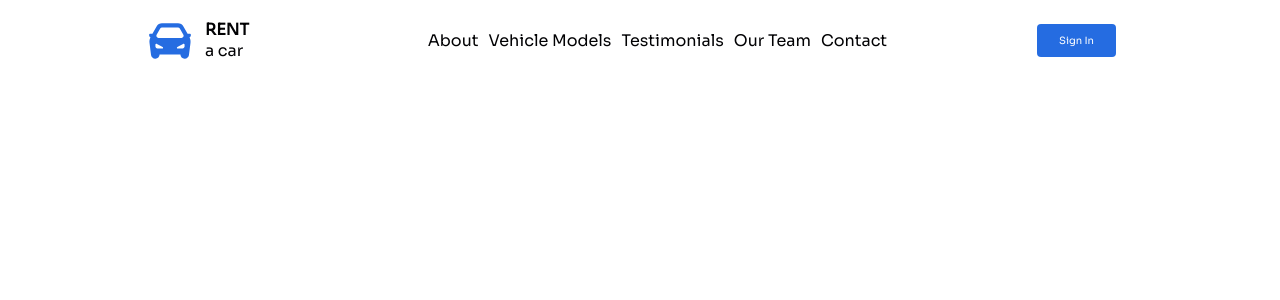
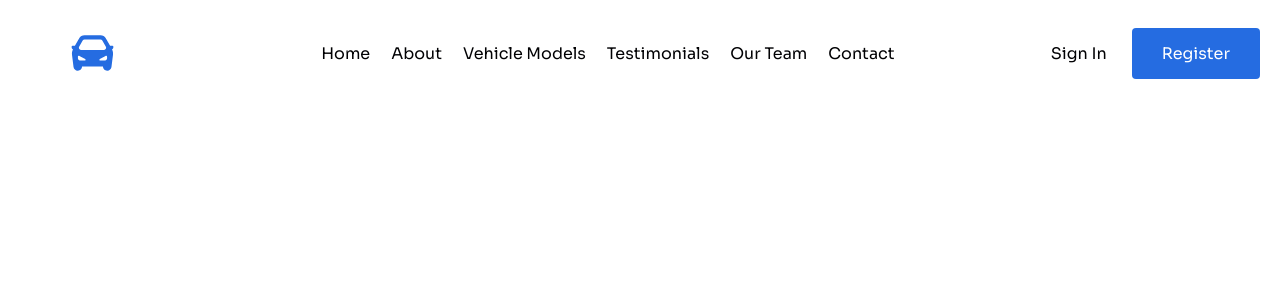
Before and after one commit to lucasbonmarin/rent-a-car, a React (Create React App) app: page /contact in a window 1280 px wide. Shown: the top 300 px of the page. Built offline with nearby package versions, Linux system fonts and the light colour scheme.

Commit message:
Refonte navbar

```diff
--- /dev/null
+++ b/src/components/NavBar/NavBar.scss
@@ -0,0 +1,162 @@
+.navbar {
+    max-width: 133rem;
+    width: 100%;
+    height: auto;
+    display: flex;
+    justify-content: space-between;
+    align-items: center;
+    padding: 2.7rem 2rem;
+    position: absolute;
+    top: 0;
+    left: 0;
+    right: 0;
+    background-color: transparent;
+    z-index: 99999;
+    margin: 0 auto;
+
+    &__img {
+        width: 14.5rem;
+        img {
+            width: 100%;
+            height: 100%;
+        }
+    }
+
+    &__links {
+        display: flex;
+        list-style: none;
+        gap: 2.1rem;
+
+        a {
+            font-size: var(--p-size);
+            font-weight: 500;
+            color: var(--text-black);
+            text-decoration: none;
+            cursor: pointer;
+            transition: all 0.3s;
+
+            &:hover {
+                color: var(--blue1);
+            }
+        }
+
+        @media screen and (max-width: 1000px) {
+            display: none;
+        }
+    }
+
+    &__buttons {
+        display: flex;
+        gap: 2.5rem;
+        font-size: var(--p-size);
+        font-weight: 500;
+        align-items: center;
+
+        @media screen and (max-width: 1000px) {
+            display: none;
+        }
+
+        &__sign-in {
+            color: var(--text-black);
+            cursor: pointer;
+            transition: all 0.3s;
+
+            &:hover {
+                color: var(--blue1);
+            }
+        }
+
+        &__register {
+            border-radius: 4px;
+            background-color: var(--blue1);
+            padding: 1.5rem 3rem;
+            color: var(--white);
+            border: none;
+            outline: none;
+            cursor: pointer;
+            transition: all 0.2s ease-in-out;
+            text-decoration: none;
+
+            &:hover {
+                transition: all 0.2s ease-in-out;
+                background-color: transparent;
+                color: var(--text-black);
+            }
+        }
+
+        a {
+            text-decoration: none;
+        }
+    }
+}
+
+// mobile nav
+
+.mobile-hamb {
+    font-size: 2.8rem;
+    display: none;
+    cursor: pointer;
+    transition: all 0.3s;
+
+    &:hover {
+        color: var(--blue1);
+    }
+
+    @media screen and (max-width: 1000px) {
+        display: flex;
+    }
+}
+
+.mobile-navbar {
+    display: flex;
+    flex-direction: column;
+    width: 100%;
+    height: 100vh;
+    position: fixed;
+    top: 0;
+    left: -100%;
+    background-color: var(--bg-white);
+    z-index: 999999;
+    justify-content: center;
+    align-items: center;
+    transition: all 0.5s ease-in-out;
+
+    &__close {
+        font-size: 3rem;
+        position: absolute;
+        top: 3.5rem;
+        right: 3.5rem;
+        cursor: pointer;
+        transition: all 0.3s;
+
+        &:hover {
+            color: var(--blue1);
+        }
+    }
+
+    &__links {
+        display: flex;
+        flex-direction: column;
+        list-style: none;
+        font-size: 2.3rem;
+        gap: 3rem;
+        text-align: center;
+
+        li {
+            a {
+                text-decoration: none;
+                color: var(--text-black);
+                font-weight: 500;
+                transition: all 0.3s;
+
+                &:hover {
+                    color: var(--blue1);
+                }
+            }
+        }
+    }
+}
+
+.open-nav {
+    left: 0;
+}
--- a/src/components/NavBar/NavBar.tsx
+++ b/src/components/NavBar/NavBar.tsx
@@ -1,6 +1,10 @@
-import { Bars,Times, Nav, NavBtn, NavBtnLink, NavLink, NavMenu } from "./NavbarElements/NavbarElements";
 import CarIcon from '../../assets/icons/car_logo.svg';
-import { useCallback, useState } from "react";
+import { useState } from "react";
+import { Link } from "react-router-dom";
+import { FaBars } from 'react-icons/fa';
+import { FaTimes } from 'react-icons/fa';
+
+import './NavBar.scss';
 
 export type NavbarTab = {
     label: string;
@@ -8,6 +12,10 @@ export type NavbarTab = {
 };
 
 const navbarTabs: NavbarTab[] = [
+    {
+        label: "Home",
+        path: "/"
+    },
     {
         label: "About",
         path: "/about"
@@ -34,31 +42,61 @@ const NavBar = () => {
 
     const [clicked, setClicked] = useState<boolean>(false);
 
-    const handleClick = useCallback(() => {
+    const handleClick = () => {
         setClicked(!clicked)
-    }, [clicked]);
+    };
 
     return (
         <>
-            <Nav>
-                <NavLink to="/">
-                    <img src={CarIcon} alt='logo' style={{height: '50px'}} />
-                    <span style={{marginLeft: '10px'}}>
-                        <strong>RENT</strong><br/>a car
-                    </span>
-                </NavLink>
-                { clicked ? <Times onClick={handleClick} /> : <Bars onClick={handleClick} /> }
-                <NavMenu defaultChecked={clicked}>
-                    {navbarTabs.map(tab => (
-                        <NavLink to={tab.path} onClick={() => clicked && handleClick()}>
-                            {tab.label}
-                        </NavLink>
-                    ))}
-                </NavMenu>
-                <NavBtn>
-                    <NavBtnLink to="/sign-in">Sign In</NavBtnLink>
-                </NavBtn>
-            </Nav>
+            <nav>
+
+                {/* mobile */}
+                <div className={`mobile-navbar ${clicked ? "open-nav" : ""}`}>
+                    <div className="mobile-navbar__close" onClick={handleClick}>
+                        <FaTimes />
+                    </div>
+                    <ul className="mobile-navbar__links">
+                        {navbarTabs.map(tab => (
+                            <li>
+                                <Link onClick={handleClick} to={tab.path}>
+                                    {tab.label}
+                                </Link>
+                            </li>
+                        ))}
+                    </ul>
+                </div>
+
+                {/* desktop */}
+                <div className="navbar">
+                    <div className="navbar__img">
+                        <Link to="/" onClick={() => window.scrollTo(0, 0)}>
+                            <img src={CarIcon} alt='logo' style={{height: '50px'}} />
+                        </Link>
+                    </div>
+                    <ul className="navbar__links">
+                        {navbarTabs.map(tab => (
+                            <li>
+                                <Link to={tab.path}>
+                                    {tab.label}
+                                </Link>
+                            </li>
+                        ))}
+                    </ul>
+                    <div className="navbar__buttons">
+                        <Link className="navbar__buttons__sign-in" to="/">
+                            Sign In
+                        </Link>
+                        <Link className="navbar__buttons__register" to="/">
+                            Register
+                        </Link>
+                    </div>
+
+                    { /* mobile */ }
+                    <div className="mobile-hamb" onClick={handleClick}>
+                        <FaBars />
+                    </div>
+                </div>
+            </nav>
         </>
     );
 }
--- a/src/components/NavBar/NavbarElements/NavbarElements.tsx
+++ /dev/null
@@ -1,114 +0,0 @@
-import styled from 'styled-components';
-import { NavLink as Link } from 'react-router-dom';
-import { FaBars } from 'react-icons/fa';
-import { FaTimes } from 'react-icons/fa';
-
-export const Nav = styled.nav`
-    background-color: transparent;
-    height: 80px;
-    display: flex;
-    justify-content: space-between;
-    padding: 0.5rem calc((100vw - 1000px) / 2);
-    z-index: 10;
-`;
-
-export const NavLink = styled(Link)`
-    color: var(--text-black);
-    display: flex;
-    align-items: center;
-    text-decoration: none;
-    padding: 0 0.5rem;
-    height: 100%;
-    cursor: pointer;
-    font-size: 16px;
-    transition: all 0.2s ease-in-out;
-
-    &:hover {
-        transition: all 0.2s ease-in-out;
-        color: var(--blue1);
-    }
-`;
-
-export const Bars = styled(FaBars)`
-    display: none;
-    color: var(--text-black);
-
-    @media screen and (max-width: 768px) {
-        display: block;
-        position: absolute;
-        top: 0;
-        right: 0;
-        transform: translate(-100%, 75%);
-        font-size: 1.8rem;
-        cursor: pointer;
-    }
-`;
-
-export const Times = styled(FaTimes)`
-    display: none;
-    color: var(--text-black);
-
-    @media screen and (max-width: 768px) {
-        display: block;
-        position: absolute;
-        top: 0;
-        right: 0;
-        transform: translate(-100%, 75%);
-        font-size: 1.8rem;
-        cursor: pointer;
-    }
-`;
-
-export const NavMenu = styled.div`
-    display: flex;
-    align-items: center;
-    margin-right: -24px;
-
-    @media screen and (max-width: 768px) {
-        display: flex;
-        flex-direction: column;
-        width: 100%;
-        height: 100%;
-        position: absolute;
-        top: 80px;
-        left: -100%;
-        opacity: 1;
-        transition: all 0.5s ease;
-
-        ${props => props.defaultChecked && `
-            background: var(--white);
-            left: 0;
-            opacity: 1;
-            transition: all 0.5s ease;
-            z-index: 1;
-        `}
-    }
-`;
-
-export const NavBtn = styled.nav`
-    display: flex;
-    align-items: center;
-    margin-right: 24px;
-
-    @media screen and (max-width: 768px) {
-        display: none;
-    }
-`;
-
-export const NavBtnLink = styled(Link)`
-    border-radius: 4px;
-    background: var(--blue1);
-    padding: 10px 22px;
-    color: var(--white);
-    border: none;
-    outline: none;
-    cursor: pointer;
-    transition: all 0.2s ease-in-out;
-    text-decoration: none;
-
-    &:hover {
-        transition: all 0.2s ease-in-out;
-        background: var(--bg-gray);
-        color: var(--text-black);
-    }
-`;
--- a/src/components/WelcomeComponent/WelcomeComponent.scss
+++ b/src/components/WelcomeComponent/WelcomeComponent.scss
@@ -11,7 +11,7 @@
     right: 0;
     z-index: 1;
 
-    @media screen and (max-width: 768px) {
+    @media screen and (max-width: 1000px) {
         display: none;
     }
 }
@@ -23,7 +23,7 @@
     align-items: center;
     position: relative;
 
-    @media screen and (max-width: 768px) {
+    @media screen and (max-width: 1000px) {
         justify-content: center;
     }
 
@@ -34,7 +34,7 @@
         max-width: 50rem;
         margin-top: 5rem;
 
-        @media screen and (max-width: 768px) {
+        @media screen and (max-width: 1000px) {
             text-align: center;
             align-items: center;
         }
@@ -118,8 +118,9 @@
         right: 0;
         width: 65%;
         margin-top: 5rem;
+        transition: all 0.75s ease-in-out;
 
-        @media screen and (max-width: 768px) {
+        @media screen and (max-width: 1000px) {
             display: none;
         }
     }
```
